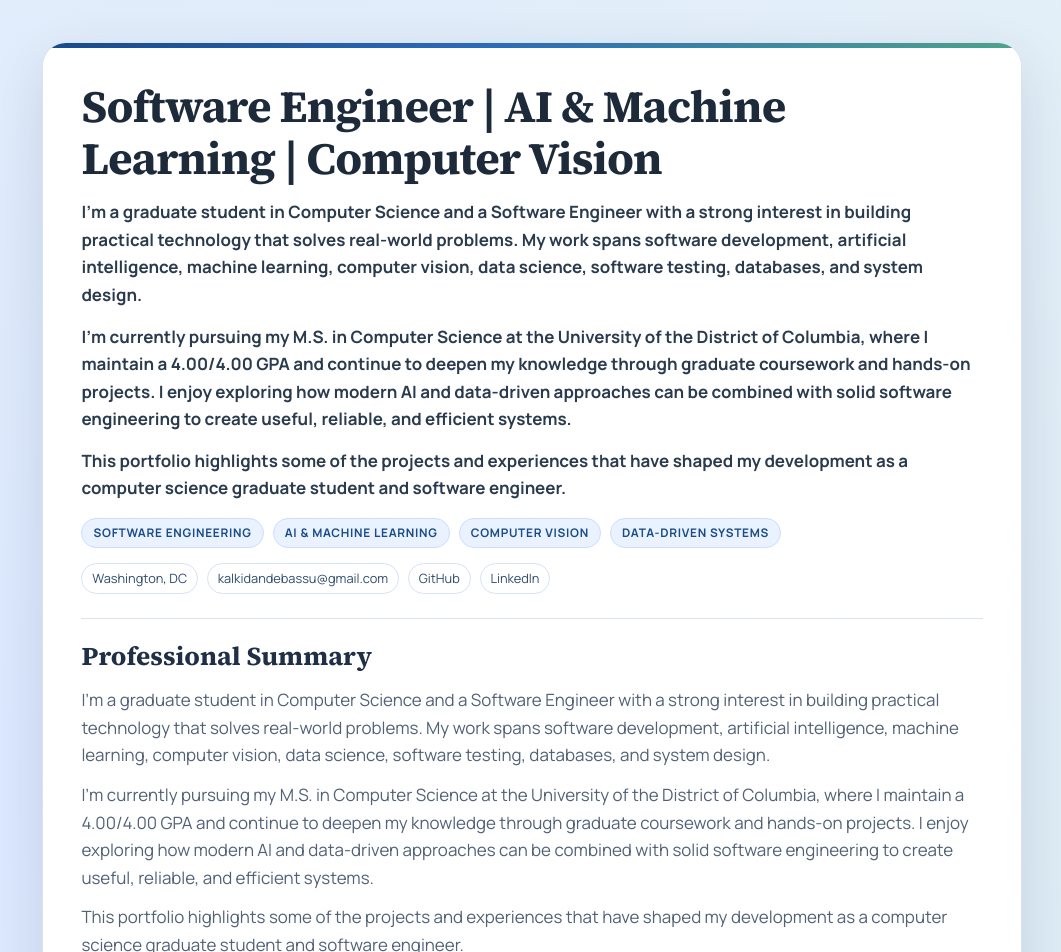
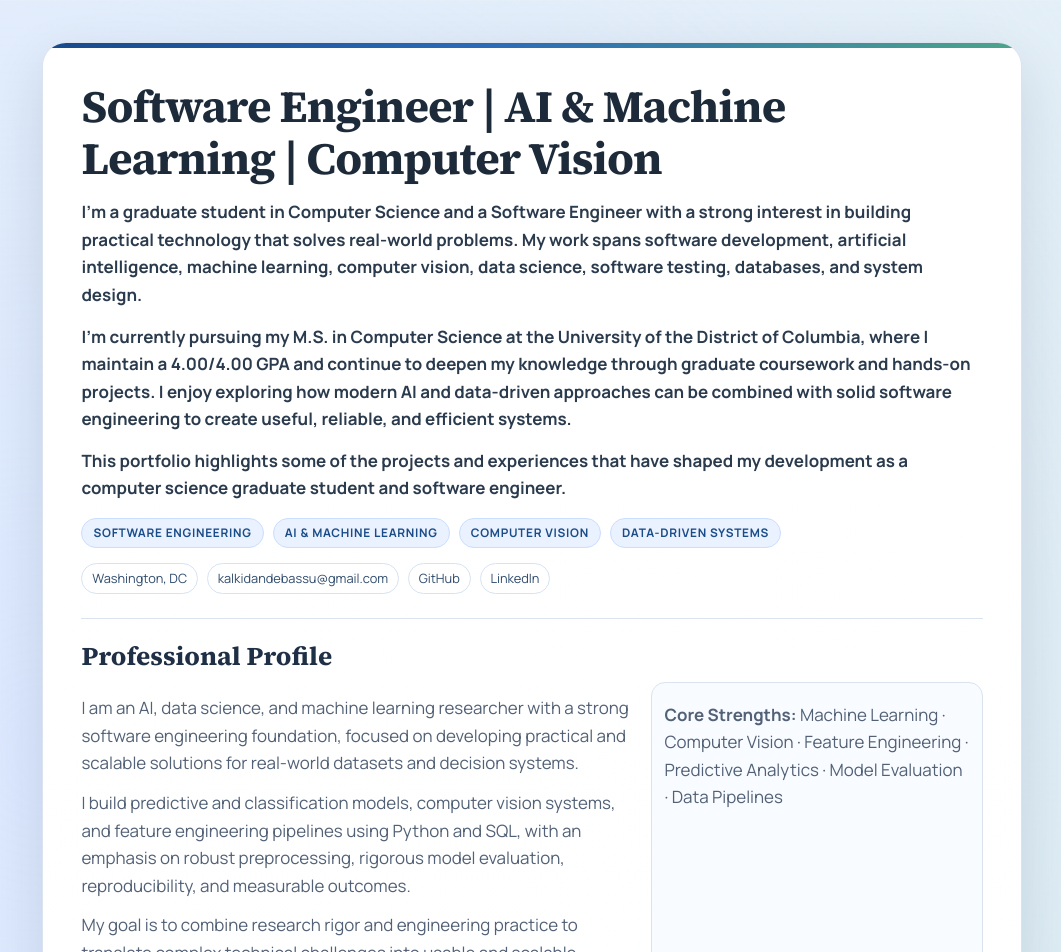
Before and after one commit to kalina0817/Portfolio, a React (Create React App) app in the folder kalkidan-portfolio/: page / in a window 1280 px wide. Shown: the top 952 px of the page, without its empty margins (108-1169 px from the left). Built offline with nearby package versions, Linux system fonts and the light colour scheme.

Commit message:
Remove professional summary block under profile photo

```diff
--- a/kalkidan-portfolio/src/App.js
+++ b/kalkidan-portfolio/src/App.js
@@ -38,31 +38,6 @@ function App() {
           <a href="https://github.com/kalina0817" target="_blank" rel="noopener noreferrer">GitHub</a>
           <a href="https://www.linkedin.com/in/kalkidan-debassu-901671252/" target="_blank" rel="noopener noreferrer">LinkedIn</a>
         </div>
-
-        <section className="at-glance" aria-label="At a Glance">
-          <h2>Professional Summary</h2>
-          <p>
-            I&apos;m a graduate student in Computer Science and a Software
-            Engineer with a strong interest in building practical technology
-            that solves real-world problems. My work spans software
-            development, artificial intelligence, machine learning, computer
-            vision, data science, software testing, databases, and system
-            design.
-          </p>
-          <p>
-            I&apos;m currently pursuing my M.S. in Computer Science at the
-            University of the District of Columbia, where I maintain a
-            4.00/4.00 GPA and continue to deepen my knowledge through graduate
-            coursework and hands-on projects. I enjoy exploring how modern AI
-            and data-driven approaches can be combined with solid software
-            engineering to create useful, reliable, and efficient systems.
-          </p>
-          <p>
-            This portfolio highlights some of the projects and experiences
-            that have shaped my development as a computer science graduate
-            student and software engineer.
-          </p>
-        </section>
 
         <section className="about-me" aria-label="Professional Profile">
           <h2>Professional Profile</h2>
```
Also changed, not shown: 1 other file (tests, documents, lock files or other folders).
